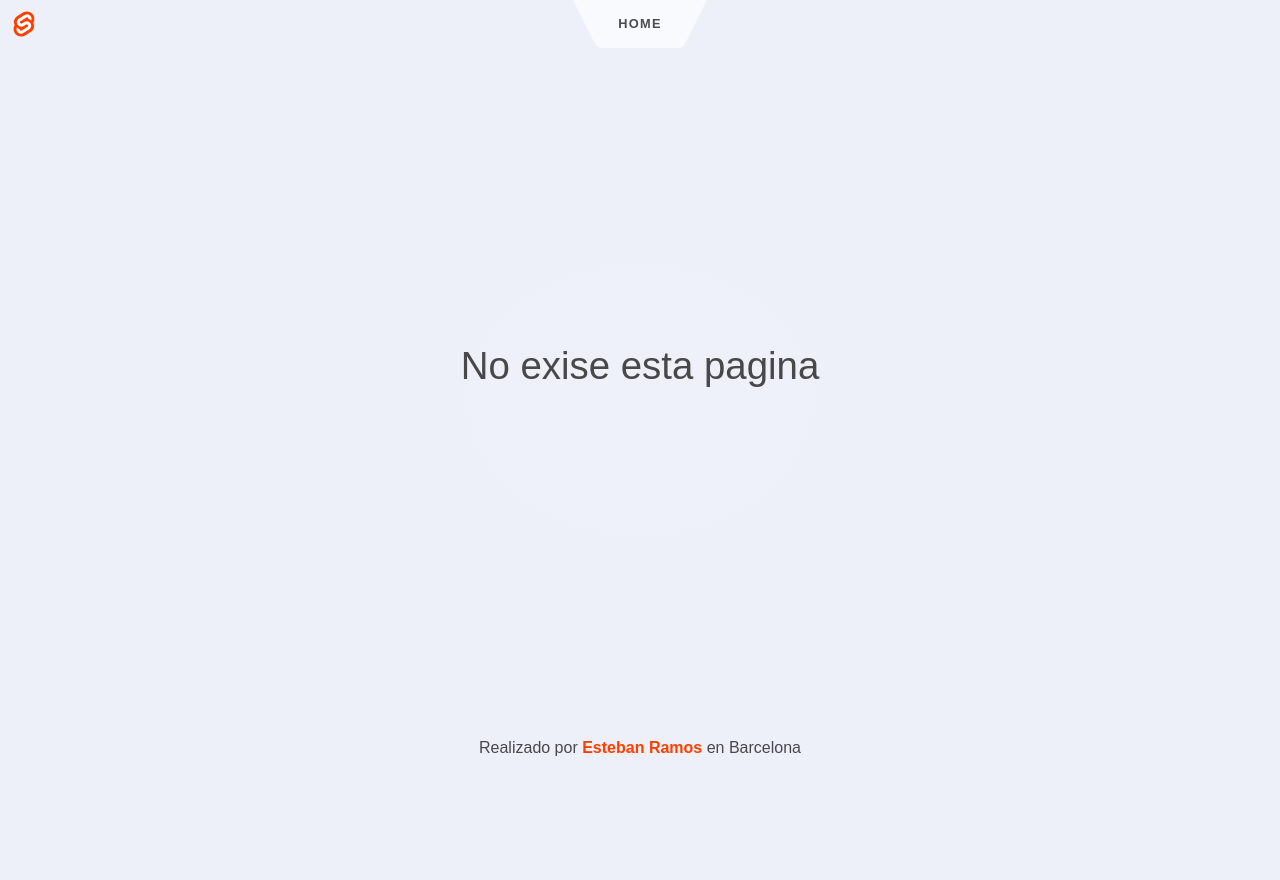
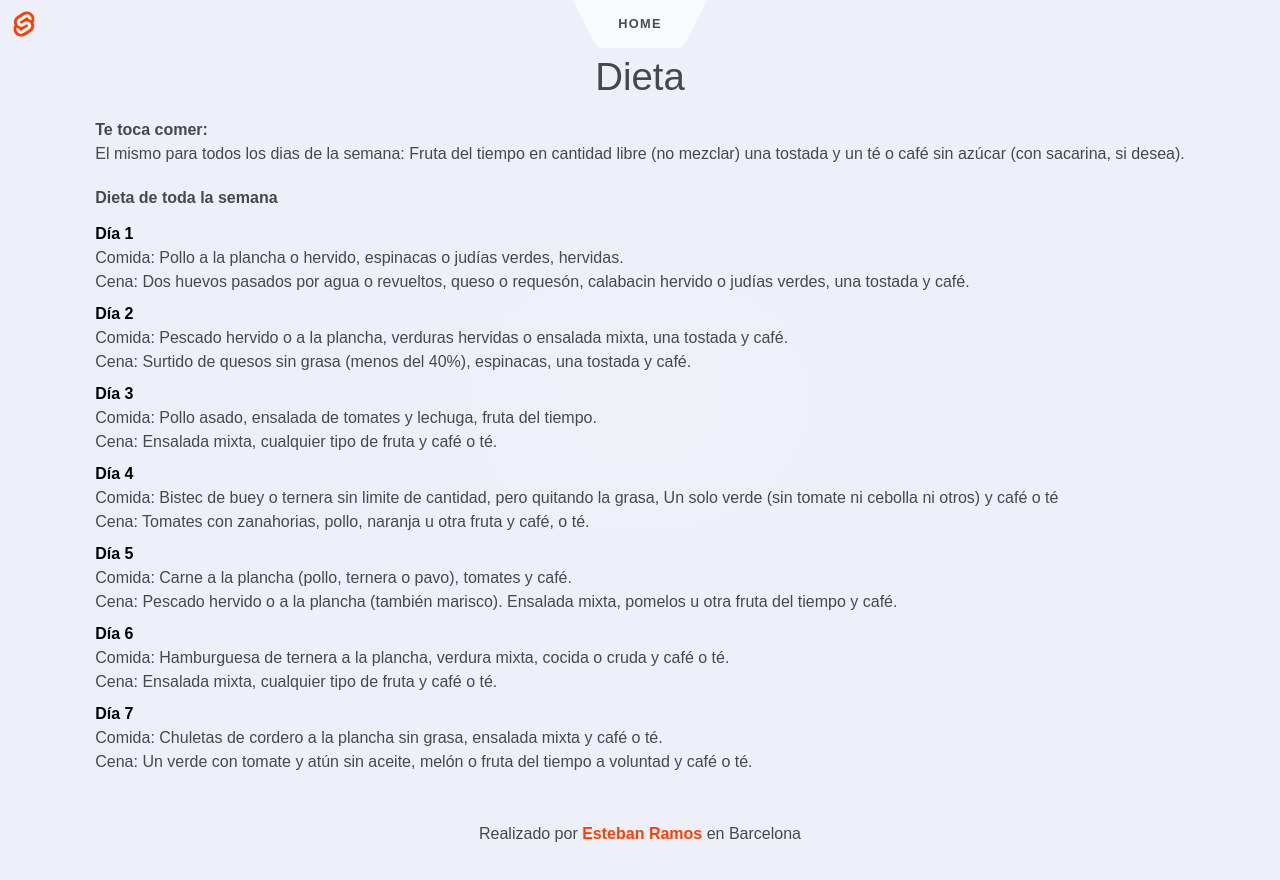
Before and after one commit to Swarleys/ahorrar-electricidad, a SvelteKit app: page /dieta in a window 1280 px wide. Before the commit this address had no page. Shown: the top 880 px of the page. Before the commit the page ends 800 px from the top, so only its background shows below. Built offline with nearby package versions, Linux system fonts and the light colour scheme.

Commit message:
Adding Diet Page, and fix some errors

```diff
--- a/src/lib/cardHour/CardHour.svelte
+++ b/src/lib/cardHour/CardHour.svelte
@@ -1,10 +1,10 @@
 <script lang="ts">
-	import type { formattedData } from "src/utils/helpers";
+	import type { formattedData } from "$utils/helpers";
 	interface CardHourProps extends formattedData {
 		userHour?: number;
 	}
 
-	let { hour, formattedHour, zone, price, expensive, color, userHour = 0 } = $props<CardHourProps>();
+	let { hour, formattedHour, zone, price, expensive, color, userHour = 0 }: CardHourProps = $props();
 	const setCardHourColor = (color: formattedData['color']) => `bg${color}`;
 </script>
 
--- a/src/routes/+page.svelte
+++ b/src/routes/+page.svelte
@@ -5,7 +5,7 @@
 	import CardHour from '$lib/cardHour/CardHour.svelte';
 	import PromotedData from '$lib/promotedData/PromotedData.svelte';
 	import Chart from '$lib/chart/Chart.svelte';
-	import type { formattedData } from 'src/utils/helpers.js';
+	import type { formattedData } from '$utils/helpers.js';
 
 	const { data } = $props();
 	let todayData = data.todayData;
--- /dev/null
+++ b/src/routes/dieta/+page.svelte
@@ -0,0 +1,94 @@
+<script lang="ts">
+	const diet = [
+		[
+			{
+				lunch: 'Pollo a la plancha o hervido, espinacas o judías verdes, hervidas.',
+				dinner:
+					'Dos huevos pasados por agua o revueltos, queso o requesón, calabacin hervido o judías verdes, una tostada y café.'
+			}
+		],
+		[
+			{
+				lunch:
+					'Pescado hervido o a la plancha, verduras hervidas o ensalada mixta, una tostada y café.',
+				dinner: 'Surtido de quesos sin grasa (menos del 40%), espinacas, una tostada y café.'
+			}
+		],
+		[
+			{
+				lunch: 'Pollo asado, ensalada de tomates y lechuga, fruta del tiempo.',
+				dinner: 'Ensalada mixta, cualquier tipo de fruta y café o té.'
+			}
+		],
+		[
+			{
+				lunch:
+					'Bistec de buey o ternera sin limite de cantidad, pero quitando la grasa, Un solo verde (sin tomate ni cebolla ni otros) y café o té',
+				dinner: 'Tomates con zanahorias, pollo, naranja u otra fruta y café, o té.'
+			}
+		],
+		[
+			{
+				lunch: 'Carne a la plancha (pollo, ternera o pavo), tomates y café.',
+				dinner:
+					'Pescado hervido o a la plancha (también marisco). Ensalada mixta, pomelos u otra fruta del tiempo y café.'
+			}
+		],
+		[
+			{
+				lunch: 'Hamburguesa de ternera a la plancha, verdura mixta, cocida o cruda y café o té.',
+				dinner: 'Ensalada mixta, cualquier tipo de fruta y café o té.'
+			}
+		],
+		[
+			{
+				lunch: 'Chuletas de cordero a la plancha sin grasa, ensalada mixta y café o té.',
+				dinner:
+					'Un verde con tomate y atún sin aceite, melón o fruta del tiempo a voluntad y café o té.'
+			}
+		]
+	];
+
+	const breakfast =
+		'El mismo para todos los dias de la semana: Fruta del tiempo en cantidad libre (no mezclar) una tostada y un té o café sin azúcar (con sacarina, si desea).';
+
+	let hours = new Date().getHours();
+	let today = new Date().getDay();
+
+	const nextLunch = () => {
+		if (hours < 11) {
+			return breakfast;
+		}
+		if (hours < 15) {
+			return diet[today][0].lunch;
+		}
+		if (hours < 23) {
+			return diet[today][0].dinner;
+		}
+	};
+
+    const nextDiet = nextLunch();
+
+</script>
+
+<section class="m-6 mt-3 sm:m-auto md:min-w-[700px] lg:min-w-[976px]">
+	<h1 class="mb-3">Dieta</h1>
+	<h2 class="font-bold">Te toca comer:</h2>
+	<p>{nextDiet}</p>
+
+    <h2 class="mt-5 mb-3 font-bold">Dieta de toda la semana</h2>
+    <ul >
+        {#each diet as day, i}
+            <li class="mb-2">
+                <h3 class="font-bold">Día {i + 1}</h3>
+                <ul>
+                    {#each day as meal}
+                        <li>
+                            <p>Comida: {meal.lunch}</p>
+                            <p>Cena: {meal.dinner}</p>
+                        </li>
+                    {/each}
+                </ul>
+            </li>
+        {/each}
+</section>
--- a/svelte.config.js
+++ b/svelte.config.js
@@ -7,7 +7,8 @@ const config = {
 		adapter: adapter(),
 		alias: {
 			$data: 'src/lib/data',
-			$actions: 'src/Actions'
+			$actions: 'src/Actions',
+			$utils: 'src/utils'
 		}
 	},
 	preprocess: [vitePreprocess()],
```
Also changed, not shown: package.json (+18 -18 lines), 1 other file (tests, documents, lock files or other folders).
